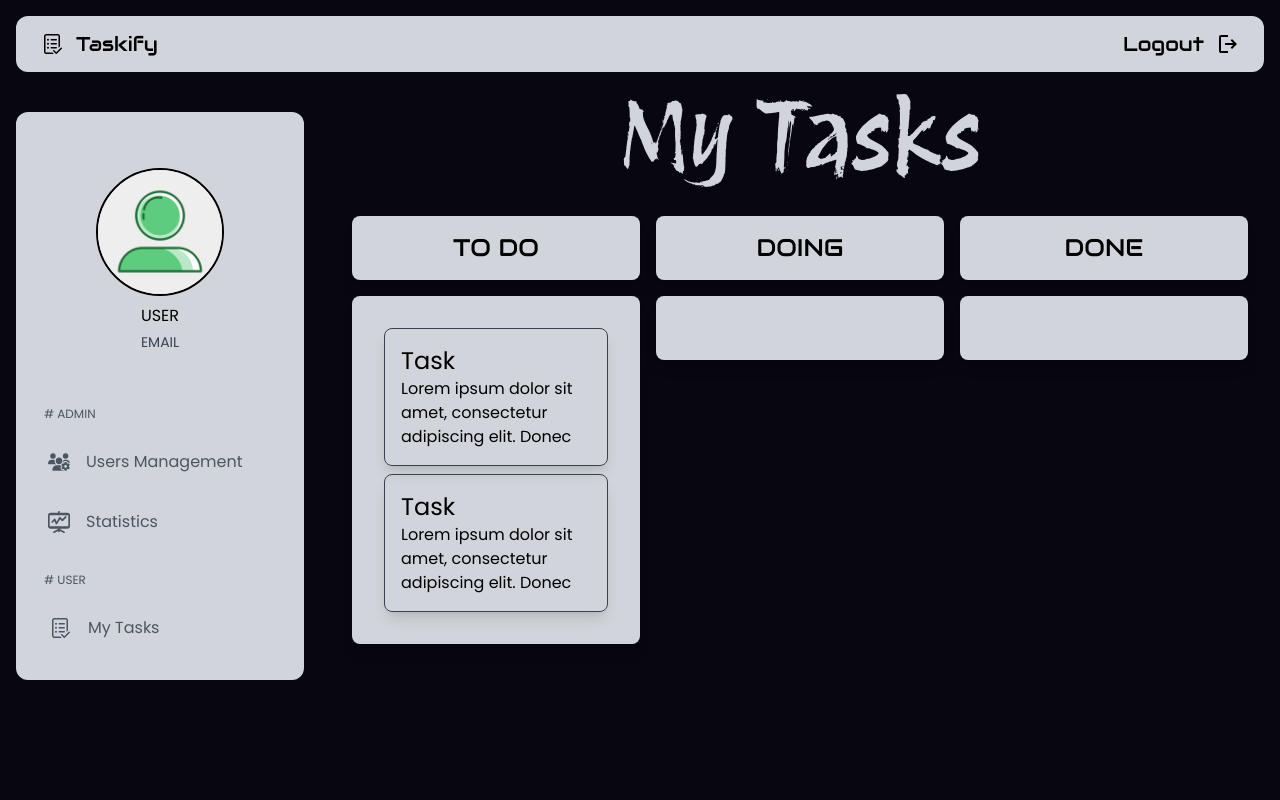
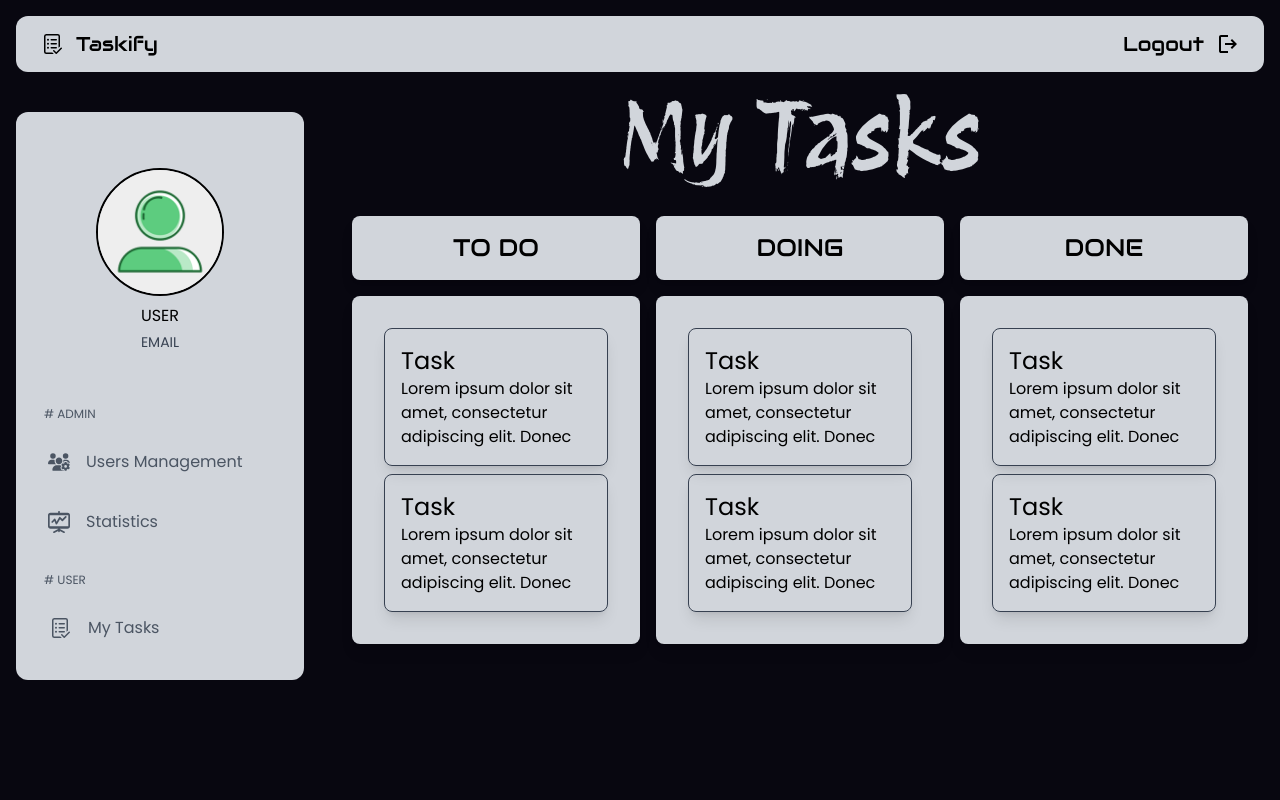
Before and after one commit to Zaiidmo/Taskify, a React (Vite) app: page / in a window 1280 px wide. Shown: the top 800 px of the page. Built offline with nearby package versions, Linux system fonts and the light colour scheme.

Commit message:
UI/UX is almost Done

```diff
--- a/src/components/TasksGrid.jsx
+++ b/src/components/TasksGrid.jsx
@@ -5,7 +5,9 @@ export const TasksGrid = () => {
     <div className="mx-8 mt-8 grid grid-cols-1 md:grid-cols-2 lg:grid-cols-3 gap-4 ">
       <div className="flex flex-col gap-4">
         <div className="bg-gray-300 p-4 rounded-lg shadow-lg">
-            <h2 className="text-2xl text-Black text-center font-semibold font-titles">TO DO</h2>
+          <h2 className="text-2xl text-Black text-center font-semibold font-titles">
+            TO DO
+          </h2>
         </div>
         <div className="bg-gray-300 p-8 rounded-lg shadow-lg flex flex-col gap-2">
           <TaskCard />
@@ -14,18 +16,24 @@ export const TasksGrid = () => {
       </div>
       <div className="flex flex-col gap-4">
         <div className="bg-gray-300 p-4 rounded-lg shadow-lg">
-            <h2 className="text-2xl text-Black text-center font-semibold font-titles">DOING</h2>
+          <h2 className="text-2xl text-Black text-center font-semibold font-titles">
+            DOING
+          </h2>
         </div>
-          <div className="bg-gray-300 p-8 rounded-lg shadow-lg">
-
+        <div className="bg-gray-300 p-8 rounded-lg shadow-lg flex flex-col gap-2">
+          <TaskCard />
+          <TaskCard />
         </div>
       </div>
       <div className="flex flex-col gap-4">
         <div className="bg-gray-300 p-4 rounded-lg shadow-lg">
-            <h2 className="text-2xl text-Black text-center font-semibold font-titles">DONE</h2>
+          <h2 className="text-2xl text-Black text-center font-semibold font-titles">
+            DONE
+          </h2>
         </div>
-          <div className="bg-gray-300 p-8 rounded-lg shadow-lg">
-
+        <div className="bg-gray-300 p-8 rounded-lg shadow-lg flex flex-col gap-2">
+          <TaskCard />
+          <TaskCard />
         </div>
       </div>
     </div>
```
Lines whose indentation alone changed are shown as unchanged.
